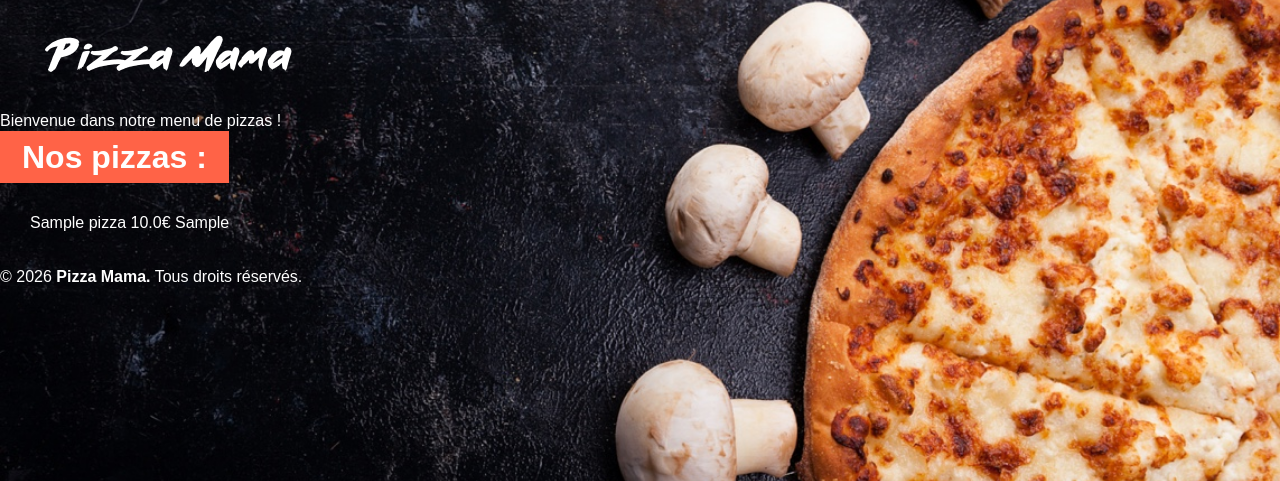
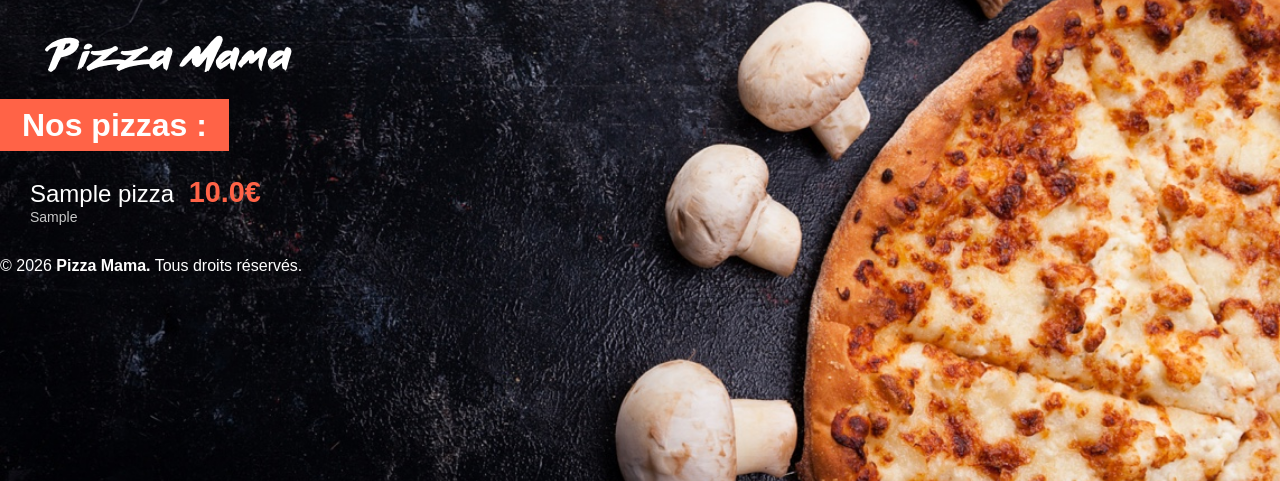
Before and after one commit to IMANA47/Pizza-Mama, a Django app: page /menu/ in a window 1280 px wide. Shown: the top 481 px of the page. Run offline with Django 5.2, Linux system fonts and the light colour scheme; tables that the repository leaves empty hold one stand-in row (values such as "Sample post").

Commit message:
Update styling for menu items and adjust line height for better readability

```diff
--- a/menu/static/menu/style.css
+++ b/menu/static/menu/style.css
@@ -12,7 +12,7 @@ body {
   background-size: cover;
     font-family: Arial, sans-serif;
     font-size: 16px;
-    line-height: 1.5;
+    line-height: 1.2;
     color: #ffffff;
 }
 
@@ -48,12 +48,24 @@ h1{
 .menu_liste_item {
 margin: 30px 0;
 }
-.menu_liste_item h2 {
+.menu_liste_item {
     font-size: 1.5em;
-    color: #ff6347; /* Tomato color for the item title */
-    margin-bottom: 5px;
+    color: #ffffff; /* Tomato color for the item title */
 }
 
+.menu_liste_price {
+    font-size: 1.2em;
+    color: #ff6347; /* Tomato color for the price */
+    font-weight: bold;
+    margin-left: 8px;
+}
+
+.menu_liste_ingredients {
+    font-size: 14px;
+    color: #c8c8c8;
+    display: block;
+    position: relative;
+}
 
 
 
--- a/menu/templates/menu/index.html
+++ b/menu/templates/menu/index.html
@@ -13,8 +13,6 @@
     <!-- Responsive Logo -->
     <img src="{% static 'menu/images/small_logo.png' %}" alt="Site Logo" class="logo">
 </header>
-    <p>Bienvenue dans notre menu de pizzas !</p>
-
     <div class="menu_title">
         <h1>Nos pizzas :</h1>
     </div>
```
